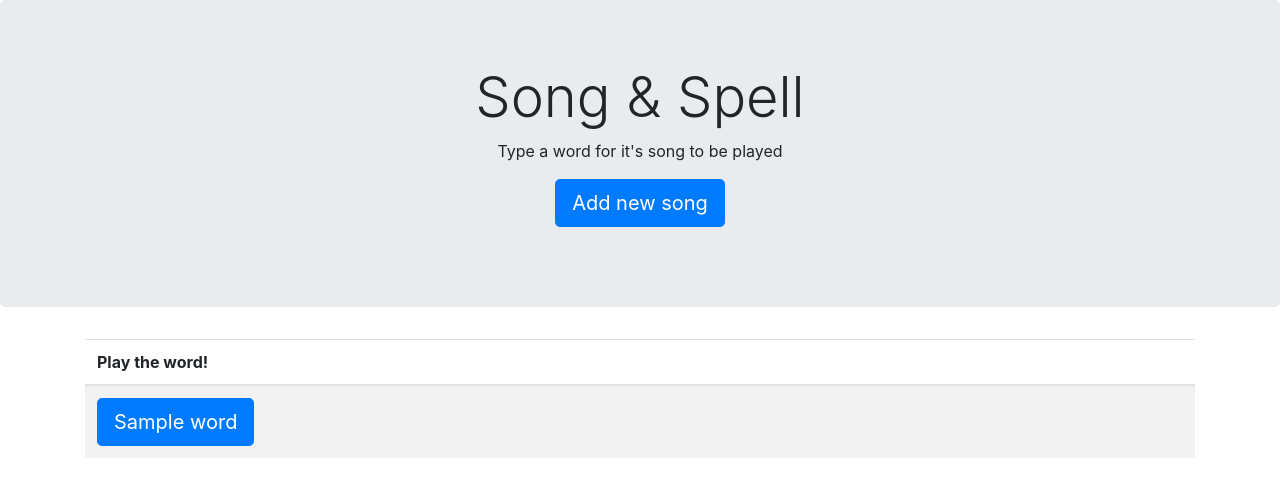
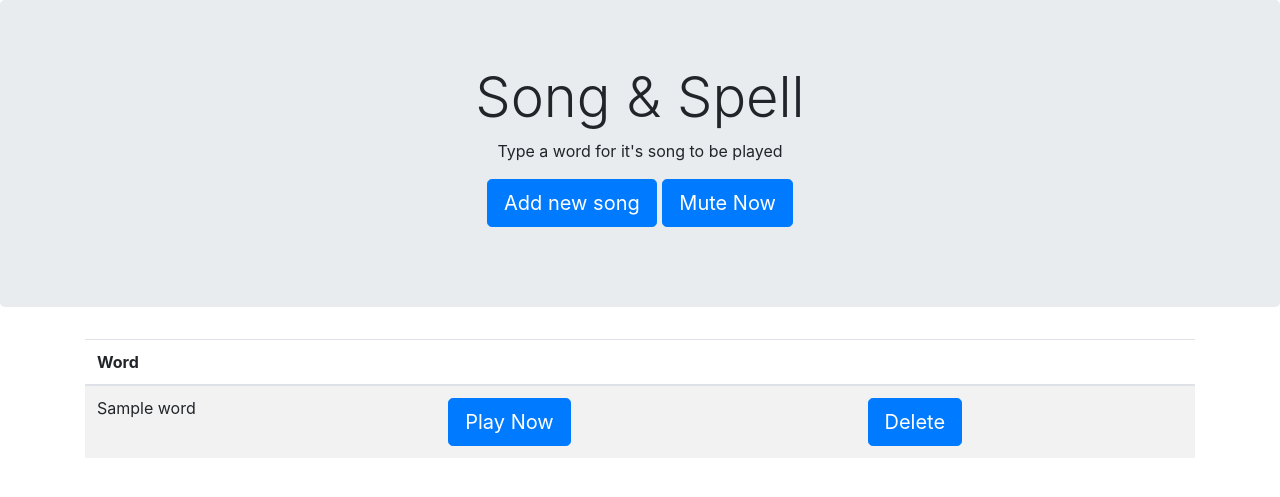
Before and after one commit to cboddy/song-and-spell, a Python web app: template static/templates/index.html in a window 1280 px wide. Shown: the top 497 px of the page. Run offline with Jinja, Linux system fonts and the light colour scheme; the template is opened without the code that fills it: most values are stand-ins (such as "Sample title", 1, 10 or a date in 2020); some libraries are stand-ins or nearby versions.

Commit message:
update  todo

```diff
--- a/static/templates/header.html
+++ b/static/templates/header.html
@@ -15,6 +15,7 @@
             <p>Type a word for it's song to be played</p>
             <p class="lead">
             <a class="btn btn-primary btn-lg" href="/add_word" role="button">Add new song</a>
+            <a class="btn btn-primary btn-lg" href="/mute" role="button">Mute Now</a>
             </p>
         </div>
         </center>
--- a/static/templates/index.html
+++ b/static/templates/index.html
@@ -5,13 +5,17 @@
         <table class="table table-striped">
             <thead>
                 <tr>
-                    <th scope="col">Play the word!</th>
+                    <th scope="col">Word</th>
+                    <th scope="col"></th>
+                    <th scope="col"></th>
                 </tr>
             </thead>
             <tbody>
                 {% for word in words %}
                 <tr>
-                    <td>  <a class="btn btn-primary btn-lg" href="/play/{{ word }} " role="button">{{ word }} </a></td>
+                    <td>{{ word }}</td>
+                    <td>  <a class="btn btn-primary btn-lg" href="/play/{{ word }} " role="button">Play Now</a></td>
+                    <td>  <a class="btn btn-primary btn-lg" href="/delete/{{ word }} " role="button">Delete</a></td>
                 </tr>
                 {% endfor %}
             </tbody>
```
Also changed, not shown: app.py (+5 -3 lines), README.md.
